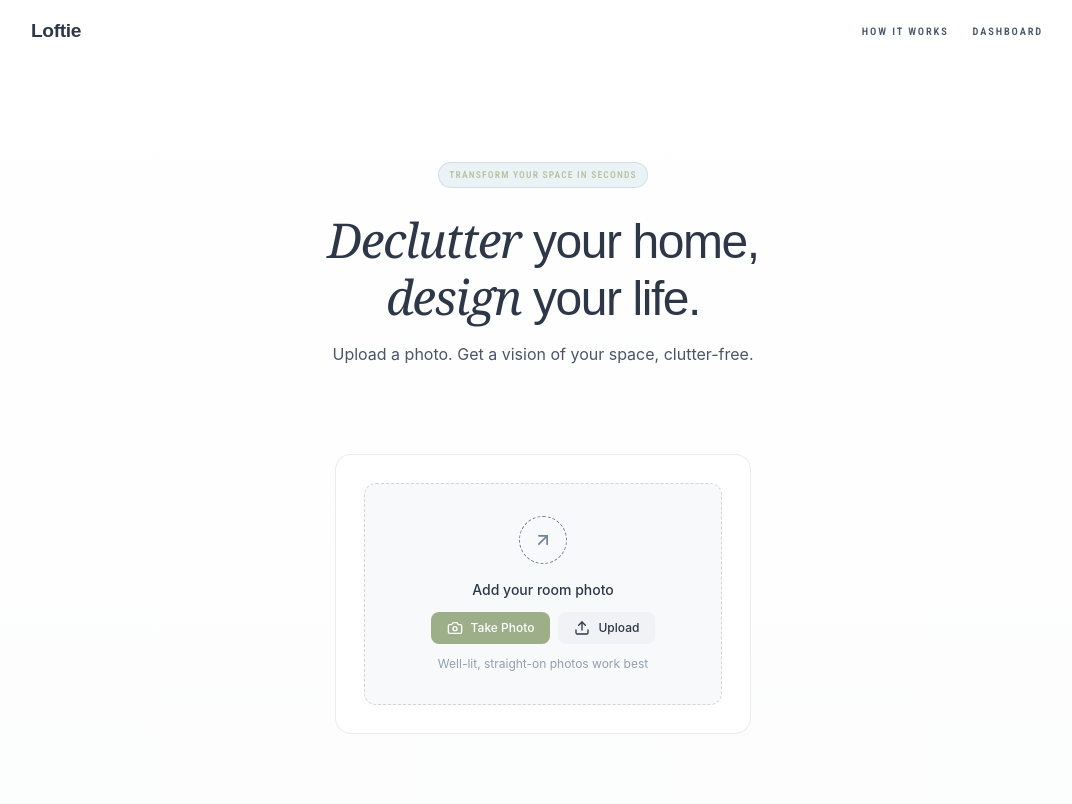
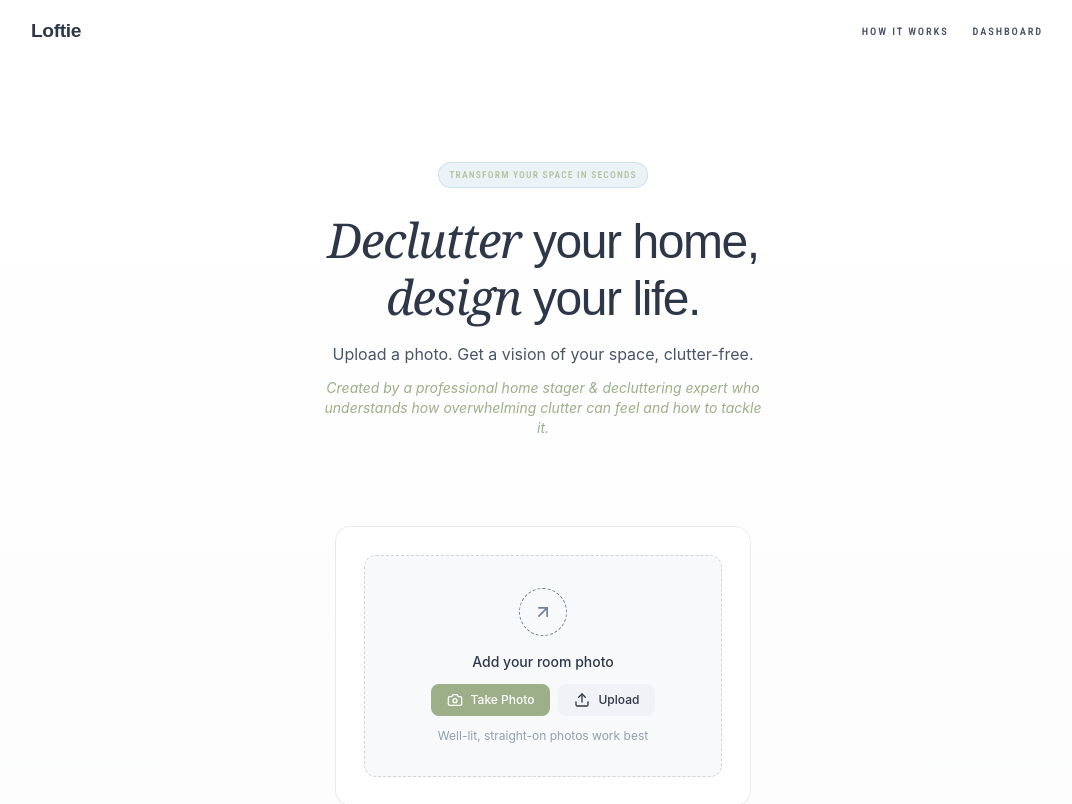
Before and after one commit to grayhaven7/LoftieAI, a Next.js app: page / in a window 1280 px wide. Shown: the top 804 px of the page, without its empty margins (97-1169 px from the left). Built offline with nearby package versions, Linux system fonts and the light colour scheme; a web font is replaced by a local one.

Commit message:
Add credibility line to homepage hero
- Sage green text below subheadline
- Professional home stager & decluttering expert messaging

```diff
--- a/src/app/page.tsx
+++ b/src/app/page.tsx
@@ -398,8 +398,12 @@ export default function Home() {
             <span className="text-emphasis">design</span> your life.
           </h1>
 
-          <p className="text-sm sm:text-base text-[var(--color-text-secondary)] max-w-md mx-auto">
+          <p className="text-sm sm:text-base text-[var(--color-text-secondary)] max-w-md mx-auto mb-3">
             Upload a photo. Get a vision of your space, clutter-free.
+          </p>
+
+          <p className="text-xs sm:text-sm text-[var(--color-accent)] max-w-md mx-auto italic">
+            Created by a professional home stager & decluttering expert who understands how overwhelming clutter can feel and how to tackle it.
           </p>
         </motion.div>
 
```
